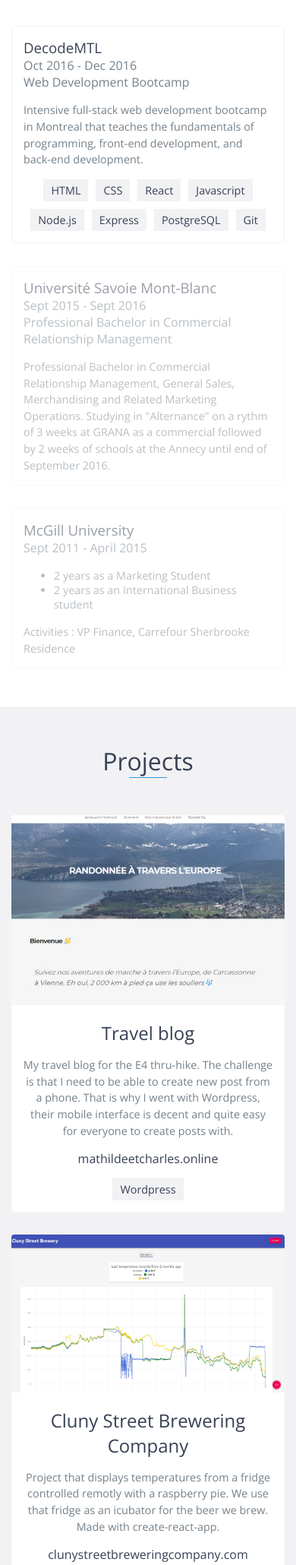
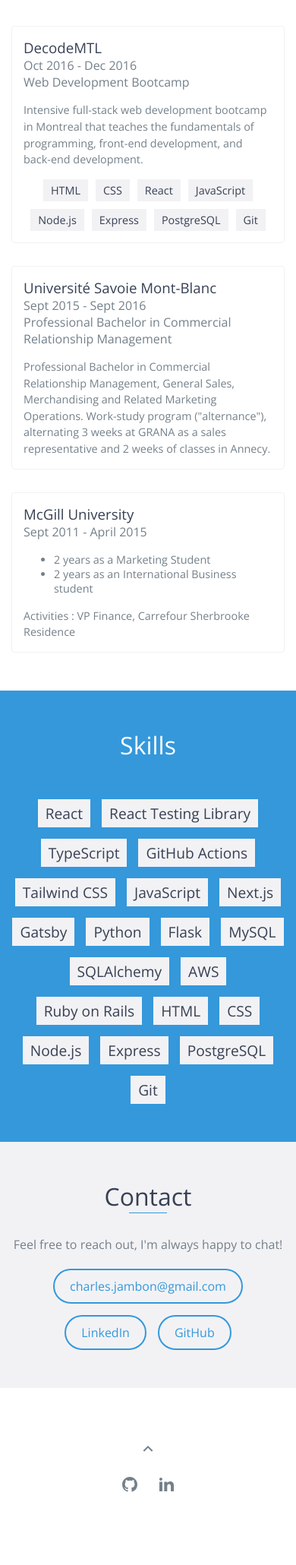
Before and after one commit to charlesjamb/charlesjamb.github.io, a PHP site: page / in a window 390 px wide. Shown: the part 4440-6500 px from the top of the page at 76% size. After the commit the page ends 6404 px from the top, so only its background shows below. Run offline with PHP 8.4, Linux system fonts and the light colour scheme.

Commit message:
Replace projects with contact section, fix a11y and dark mode
- Drop the projects section and add a contact section (fixes the broken Contact menu link)
- Fix typos and tech name spellings (removes duplicate JavaScript skill)
- Use real buttons with labels for icon controls, add focus styles, Escape to close mobile menu
- Apply theme before first paint and make remaining hardcoded colors theme-aware

```diff
--- a/index.html
+++ b/index.html
@@ -13,38 +13,59 @@
       rel="stylesheet"
     />
     <link href="styles.css" rel="stylesheet" />
+    <script>
+      // Apply the theme before first paint to avoid a flash of the light theme
+      const savedTheme = localStorage.getItem('theme')
+      if (
+        savedTheme === 'dark' ||
+        (!savedTheme &&
+          window.matchMedia('(prefers-color-scheme: dark)').matches)
+      ) {
+        document.documentElement.classList.add('dark-mode')
+      }
+    </script>
     <script src="scripts.js" defer></script>
   </head>
 
   <body>
-    <div id="mobile-menu-open">
+    <button
+      type="button"
+      id="mobile-menu-open"
+      aria-label="Open menu"
+      aria-controls="menu"
+      aria-expanded="false"
+    >
       <svg
         xmlns="http://www.w3.org/2000/svg"
         viewBox="0 0 24 24"
         width="24"
         height="24"
+        aria-hidden="true"
       >
         <path fill="none" d="M0 0h24v24H0z" />
         <path d="M3 4h18v2H3V4zm0 7h18v2H3v-2zm0 7h18v2H3v-2z" />
       </svg>
-    </div>
-    <!-- End #mobile-menu-toggle -->
+    </button>
+    <!-- End #mobile-menu-open -->
     <header>
-      <div id="mobile-menu-close">
+      <button type="button" id="mobile-menu-close" aria-label="Close menu">
         <svg
           xmlns="http://www.w3.org/2000/svg"
           viewBox="0 0 24 24"
           width="24"
           height="24"
+          aria-hidden="true"
         >
           <path fill="none" d="M0 0h24v24H0z" />
           <path
             d="M12 10.586l4.95-4.95 1.414 1.414-4.95 4.95 4.95 4.95-1.414 1.414-4.95-4.95-4.95 4.95-1.414-1.414 4.95-4.95-4.95-4.95L7.05 5.636z"
           />
         </svg>
-      </div>
+      </button>
       <ul id="menu">
-        <button id="dark-mode"></button>
+        <li>
+          <button type="button" id="dark-mode"></button>
+        </li>
         <li>
           <a href="#about">About</a>
         </li>
@@ -53,9 +74,6 @@
         </li>
         <li>
           <a href="#education">Education</a>
-        </li>
-        <li>
-          <a href="#projects">Projects</a>
         </li>
         <li>
           <a href="#skills">Skills</a>
@@ -71,12 +89,7 @@
       <div id="lead-content">
         <h1>Charles Jambon</h1>
         <h2>Front-end Developer</h2>
-        <a
-          href="mailto:charles.jambon@gmail.com"
-          target="_blank"
-          rel="noreferrer"
-          class="btn-rounded-white"
-        >
+        <a href="mailto:charles.jambon@gmail.com" class="btn-rounded-white">
           Contact me
         </a>
       </div>
@@ -85,17 +98,20 @@
       <div id="lead-overlay"></div>
 
       <div id="lead-down">
+        <button type="button" aria-label="Scroll to About section">
           <svg
             xmlns="http://www.w3.org/2000/svg"
             viewBox="0 0 24 24"
             width="24"
             height="24"
+            aria-hidden="true"
           >
             <path fill="none" d="M0 0h24v24H0z" />
             <path
               d="M12 13.172l4.95-4.95 1.414 1.414L12 16 5.636 9.636 7.05 8.222z"
             />
           </svg>
+        </button>
       </div>
       <!-- End #lead-down -->
     </div>
@@ -131,9 +147,9 @@
             </ul>
           <ul class="skills-list">
             <li class="skill">React</li>
-            <li class="skill">React testing library</li>
-            <li class="skill">Typescript</li>
-            <li class="skill">Github actions</li>
+            <li class="skill">React Testing Library</li>
+            <li class="skill">TypeScript</li>
+            <li class="skill">GitHub Actions</li>
           </ul>
         </div>
 
@@ -199,11 +215,11 @@
             </ul>
         </div>
 
-        <div data-date="September 2015 - September 2016" class="non-dev">
+        <div data-date="September 2015 - September 2016">
           <h3>Grana Tribofinition</h3>
           <h4>Sales Representative</h4>
           <p>
-            Hired to re-enforce the sales team, I was in charge of developing
+            Hired to reinforce the sales team, I was in charge of developing
             the sales and marketing strategy. My daily tasks consisted of
             telesales, face-to-face sales, offer follow up, tracking our
             clients’ satisfaction rate, updating and creating content for our
@@ -212,12 +228,12 @@
           </p>
         </div>
 
-        <div data-date="May 2014 - August 2014" class="non-dev">
+        <div data-date="May 2014 - August 2014">
           <h3>Amkor Technology</h3>
           <h4>Marketing Internship</h4>
           <p>
             In the Sales and Marketing department, I was tasked with identifying
-            new growing semiconductors sectors and analyzing their potential
+            new, growing semiconductor sectors and analyzing their potential
             regarding sales for Amkor. I also wrote white papers, especially on
             small cells and wearable devices, to support Amkor business
             development.
@@ -242,7 +258,7 @@
           <li class="skill">HTML</li>
           <li class="skill">CSS</li>
           <li class="skill">React</li>
-          <li class="skill">Javascript</li>
+          <li class="skill">JavaScript</li>
           <li class="skill">Node.js</li>
           <li class="skill">Express</li>
           <li class="skill">PostgreSQL</li>
@@ -251,20 +267,20 @@
       </div>
       <!-- End .education-block -->
 
-      <div class="education-block non-dev">
+      <div class="education-block">
         <h3>Université Savoie Mont-Blanc</h3>
         <span class="education-date">Sept 2015 - Sept 2016</span>
         <h4>Professional Bachelor in Commercial Relationship Management</h4>
         <p>
           Professional Bachelor in Commercial Relationship Management, General
-          Sales, Merchandising and Related Marketing Operations. Studying in
-          "Alternance" on a rythm of 3 weeks at GRANA as a commercial followed
-          by 2 weeks of schools at the Annecy until end of September 2016.
+          Sales, Merchandising and Related Marketing Operations. Work-study
+          program ("alternance"), alternating 3 weeks at GRANA as a sales
+          representative and 2 weeks of classes in Annecy.
         </p>
       </div>
       <!-- End .education-block -->
 
-      <div class="education-block non-dev">
+      <div class="education-block">
         <h3>McGill University</h3>
         <span class="education-date">Sept 2011 - April 2015</span>
         <h4></h4>
@@ -278,172 +294,55 @@
     </div>
     <!-- End #education -->
 
-    <div id="projects" class="background-alt">
-      <h2 class="heading">Projects</h2>
-      <div>
-        <div class="project">
-          <div class="project-image">
-            <img
-              alt="mathildeetcharles-project-image"
-              src="images/mathildeetcharles.jpg"
-            />
-          </div>
-          <div class="project-info">
-            <h3>Travel blog</h3>
-            <p>
-              My travel blog for the E4 thru-hike. The challenge is that I need
-              to be able to create new post from a phone. That is why I went
-              with Wordpress, their mobile interface is decent and quite easy
-              for everyone to create posts with.
-            </p>
-            <a
-              href="https://mathildeetcharles.online/"
-              target="_blank"
-              rel="noreferrer"
-              >mathildeetcharles.online</a
-            >
-            <ul class="skills-list">
-              <li class="skill">Wordpress</li>
-            </ul>
-          </div>
-        </div>
-        <div class="project">
-          <div class="project-image">
-            <img alt="cluny-project-image" src="images/cluny.jpg" />
-          </div>
-          <div class="project-info">
-            <h3>Cluny Street Brewering Company</h3>
-            <p>
-              Project that displays temperatures from a fridge controlled
-              remotly with a raspberry pie. We use that fridge as an icubator
-              for the beer we brew. Made with create-react-app.
-            </p>
-            <a
-              href="https://clunystreetbreweringcompany.com/"
-              target="_blank"
-              rel="noreferrer"
-              >clunystreetbreweringcompany.com</a
-            >
-            <ul class="skills-list">
-              <li class="skill">React</li>
-            </ul>
-          </div>
-        </div>
-
-        <div class="project">
-          <div class="project-image">
-            <img alt="pauvrebiche-project-image" src="images/pauvrebiche.jpg" />
-          </div>
-          <div class="project-info">
-            <h3>Pauvre Biche</h3>
-            <p>
-              Pauvre Biche is a rap duo from Paris. I made their first website
-              using Gatsbyjs and styled-components.
-            </p>
-            <a
-              href="https://quirky-liskov-dff351.netlify.app/"
-              target="_blank"
-              rel="noreferrer"
-              >View website</a
-            >
-            <br />
-            <a
-              href="https://github.com/charlesjamb/pauvre-biche"
-              target="_blank"
-              rel="noreferrer"
-              >View repo</a
-            >
-            <ul class="skills-list">
-              <li class="skill">Gatsby</li>
-            </ul>
-          </div>
-        </div>
-
-        <div class="project">
-          <div class="project-image">
-            <img alt="foodme-project-image" src="images/foodme.jpg" />
-          </div>
-          <div class="project-info">
-            <h3>FoodMe</h3>
-            <p>
-              Foodme is a webapp that, at its core, proposes recipes based on
-              ingredients you have available. Once you login, you can input and
-              keep track of your “fridge” as well as search and save recipes
-              based on ingredients in your fridge. This project allowed me to
-              get familiar with the git workflow and sharing a code base with
-              members of my team. My main role was to build the back-end and
-              incorporate it in the front-end, as well as using Auth0 for user
-              authentication.
-            </p>
-            <a
-              href="https://github.com/FoodMe-Project"
-              target="_blank"
-              rel="noreferrer"
-              >View repos</a
-            >
-            <ul class="skills-list">
-              <li class="skill">React</li>
-              <li class="skill">Node.js</li>
-              <li class="skill">Express</li>
-              <li class="skill">PostgreSQL</li>
-            </ul>
-          </div>
-        </div>
-
-        <div class="project">
-          <div class="project-image">
-            <img
-              alt="reddit-clone-project-image"
-              src="images/reddit-clone.jpg"
-            />
-          </div>
-          <div class="project-info">
-            <h3>Reddit Clone</h3>
-            <p>
-              RedditClone is a website copying the main functionalities of
-              reddit.com: login, create a post, subreddits and upvote/downvote.
-              With this project I learned how to build and use a database but
-              also how to build a user authentication from scratch.
-            </p>
-            <a
-              href="https://github.com/charlesjamb/reddit-clone"
-              target="_blank"
-              rel="noreferrer"
-              >View repo</a
-            >
-            <ul class="skills-list">
-              <li class="skill">HTML</li>
-              <li class="skill">CSS</li>
-              <li class="skill">Node.js</li>
-              <li class="skill">Express</li>
-              <li class="skill">PostgreSQL</li>
-            </ul>
-          </div>
-        </div>
-      </div>
-    </div>
-    <!-- End #projects -->
-
     <div id="skills">
       <h2 class="heading">Skills</h2>
       <ul class="skills-list"></ul>
     </div>
     <!-- End #skills -->
 
+    <div id="contact" class="background-alt">
+      <h2 class="heading">Contact</h2>
+      <p>Feel free to reach out, I'm always happy to chat!</p>
+      <ul>
+        <li>
+          <a href="mailto:charles.jambon@gmail.com">charles.jambon@gmail.com</a>
+        </li>
+        <li>
+          <a
+            href="https://www.linkedin.com/in/charlesjambon/"
+            target="_blank"
+            rel="noreferrer"
+            >LinkedIn</a
+          >
+        </li>
+        <li>
+          <a
+            href="https://github.com/charlesjamb"
+            target="_blank"
+            rel="noreferrer"
+            >GitHub</a
+          >
+        </li>
+      </ul>
+    </div>
+    <!-- End #contact -->
+
     <footer>
       <div class="top">
+        <button type="button" id="to-top" aria-label="Back to top">
           <svg
-          id="to-top"
             xmlns="http://www.w3.org/2000/svg"
             viewBox="0 0 24 24"
             width="24"
             height="24"
+            aria-hidden="true"
           >
             <path fill="none" d="M0 0h24v24H0z" />
             <path
               d="M12 10.828l-4.95 4.95-1.414-1.414L12 8l6.364 6.364-1.414 1.414z"
             />
           </svg>
+        </button>
       </div>
       <div class="social">
         <ul>
@@ -452,12 +351,14 @@
               href="https://github.com/charlesjamb"
               target="_blank"
               rel="noreferrer"
+              aria-label="GitHub"
             >
               <svg
                 xmlns="http://www.w3.org/2000/svg"
                 viewBox="0 0 24 24"
                 width="24"
                 height="24"
+                aria-hidden="true"
               >
                 <path fill="none" d="M0 0h24v24H0z" />
                 <path
@@ -471,12 +372,14 @@
               href="https://www.linkedin.com/in/charlesjambon/"
               target="_blank"
               rel="noreferrer"
+              aria-label="LinkedIn"
             >
               <svg
                 xmlns="http://www.w3.org/2000/svg"
                 viewBox="0 0 24 24"
                 width="24"
                 height="24"
+                aria-hidden="true"
               >
                 <path fill="none" d="M0 0h24v24H0z" />
                 <path
--- a/styles.css
+++ b/styles.css
@@ -1,8 +1,5 @@
 /* Global --------------------------------------------------------------------- */
-body {
-  margin: 0;
-  font-family: 'Open Sans', sans-serif;
-  font-size: 16px;
+html {
   --primary-color: #3498db;
   --secondary-color: #246c9c;
   --background-color: #fff;
@@ -41,8 +43,12 @@ p {
 button {
   cursor: pointer;
 }
-.non-dev {
-  opacity: 0.5;
+:focus-visible {
+  outline: 2px solid var(--primary-color);
+  outline-offset: 2px;
+}
+#lead :focus-visible {
+  outline-color: var(--background-color);
 }
 
 /* No js ---------------------------------------------------------------------- */
@@ -445,46 +452,6 @@ header.active {
   color: var(--text-color);
   font-size: 0.9em;
 }
-#projects {
-  padding: 50px 15px;
-  text-align: center;
-}
-#projects h2 {
-  color: var(--text-secondary-color);
-  margin-bottom: 50px;
-}
-.project {
-  position: relative;
-  max-width: 900px;
-  margin: 0 auto 30px auto;
-  overflow: hidden;
-  background: var(--background-color);
-  border-radius: var(--border-radius-primary);
-  display: flex;
-  align-items: center;
-}
-.project-image {
-  flex-basis: 35%;
-}
-.project-image img {
-  width: 100%;
-  object-fit: contain;
-}
-.project-info {
-  padding: 15px;
-  flex: 1;
-}
-.project-info h3 {
-  font-size: 1.5em;
-  font-weight: 300;
-  color: var(--text-secondary-color);
-  margin: 0 0 15px 0;
-}
-.project-info p {
-  color: var(--text-color);
-  margin: 0 0 15px 0;
-  font-size: 0.9em;
-}
 #skills {
   padding: 50px 15px;
   background: var(--primary-color);
@@ -521,6 +488,37 @@ header.active {
 }
 #skills .skill {
   font-size: 1.2rem;
+}
+#contact {
+  padding: 50px 15px;
+  text-align: center;
+}
+#contact h2 {
+  color: var(--text-secondary-color);
+}
+#contact p {
+  color: var(--text-color);
+  margin: 0 0 20px 0;
+}
+#contact ul {
+  display: flex;
+  flex-wrap: wrap;
+  justify-content: center;
+  gap: 15px;
+  margin: 0;
+  padding: 0;
+  list-style: none;
+}
+#contact a {
+  display: inline-block;
+  padding: 10px 20px;
+  color: var(--primary-color);
+  border: 2px solid var(--primary-color);
+  border-radius: 30px;
+}
+#contact a:hover {
+  color: var(--background-color);
+  background: var(--primary-color);
 }
 footer {
   background: var(--background-color);
@@ -609,9 +608,6 @@ footer {
   .education-block span {
     float: none;
   }
-  .project {
-    flex-direction: column;
-  }
 }
 @media only screen and (max-width: 480px) {
   #lead-content h1 {
@@ -632,7 +628,14 @@ footer {
   margin: 15px auto 0 auto;
   width: 30px;
   height: 30px;
+  padding: 0;
+  background: none;
+  border: none;
   border-radius: 50%;
+}
+#to-top svg {
+  display: block;
+  margin: auto;
 }
 #to-top:hover {
   opacity: 0.8;
```
Also changed, not shown: other parts of styles.css (+26 -19 lines), scripts.js (+48 -44 lines), README.md, images/cluny.jpg (deleted), images/foodme.jpg (deleted), images/mathildeetcharles.jpg (deleted), images/pauvrebiche.jpg (deleted), images/reddit-clone.jpg (deleted). Lines whose indentation alone changed are shown as unchanged.
